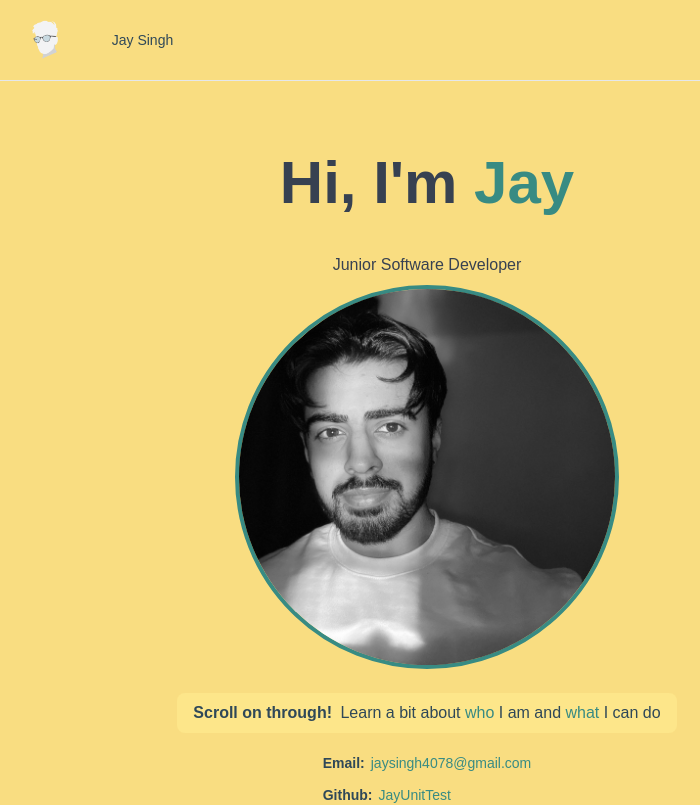
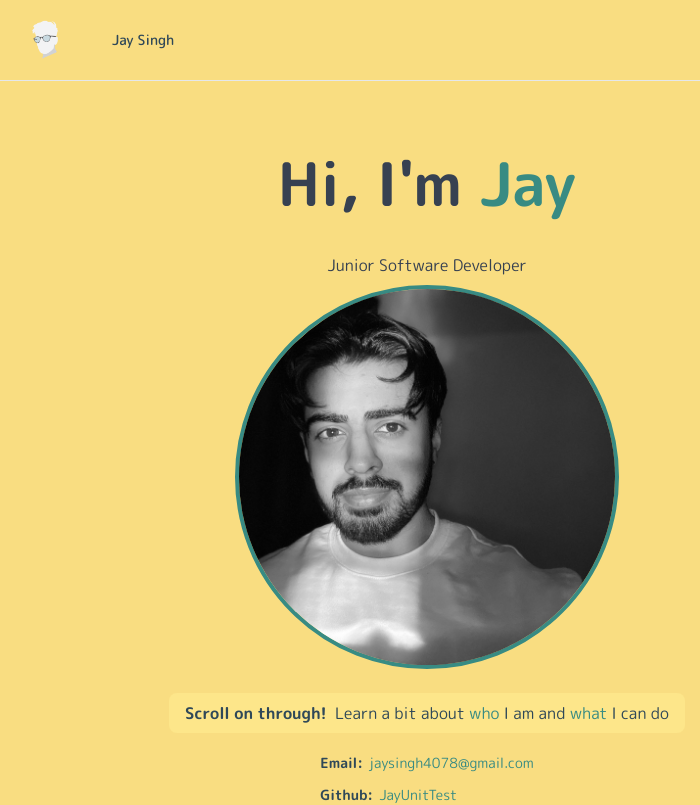
Before and after one commit to JayUnitTest/plusultrabuilds, a Next.js app: page / in a window 1280 px wide. Shown: the top 805 px of the page, without its empty margins (213-913 px from the left). Built offline with nearby package versions, Linux system fonts and the light colour scheme.

Commit message:
font fix
fixed the issue :  error Failed to find font override values for font `M PLUS Rounded 1c`

```diff
--- a/src/app/globals.css
+++ b/src/app/globals.css
@@ -2,11 +2,12 @@
 @tailwind components;
 @tailwind utilities;
 
+@import url('https://fonts.googleapis.com/css2?family=M+PLUS+Rounded+1c:wght@300;400&display=swap');
+
 html {
     width: 100%;
     height: 100%;
-    font-family: 'Share Tech Mono', monospace;
-    font-family: 'Space Grotesk', sans-serif;
+    font-family: 'M PLUS Rounded 1c', sans-serif;
     background-color: #f9dd81;
     color: #2F4858;
     text-align: justify;
--- a/src/app/layout.tsx
+++ b/src/app/layout.tsx
@@ -4,7 +4,7 @@ import { ThemeProvider } from 'next-themes'
 import { useTheme } from 'next-themes'
 import {  M_PLUS_Rounded_1c } from 'next/font/google'
 
-const font = M_PLUS_Rounded_1c({weight: ['100', '300', '400', '500', '700', '900'],subsets: ['latin'] })
+const font = M_PLUS_Rounded_1c({weight: ['100', '300', '400', '500', '700', '900'],subsets: ['cyrillic'] })
 
 export const metadata = {
   title: 'Jay Singh Portfolio',
--- a/src/app/page.tsx
+++ b/src/app/page.tsx
@@ -2,7 +2,7 @@ import DescriptionMap from '@/components/DescriptionMap'
 import Link from 'next/link'
 
 
-function SectionHeaderText(props) {
+function SectionHeaderText(props: { children: any }) {
   const {children} = props
   return (
     <h4 className='pb-3 text-xl font-semibold'>{children}</h4>
```
